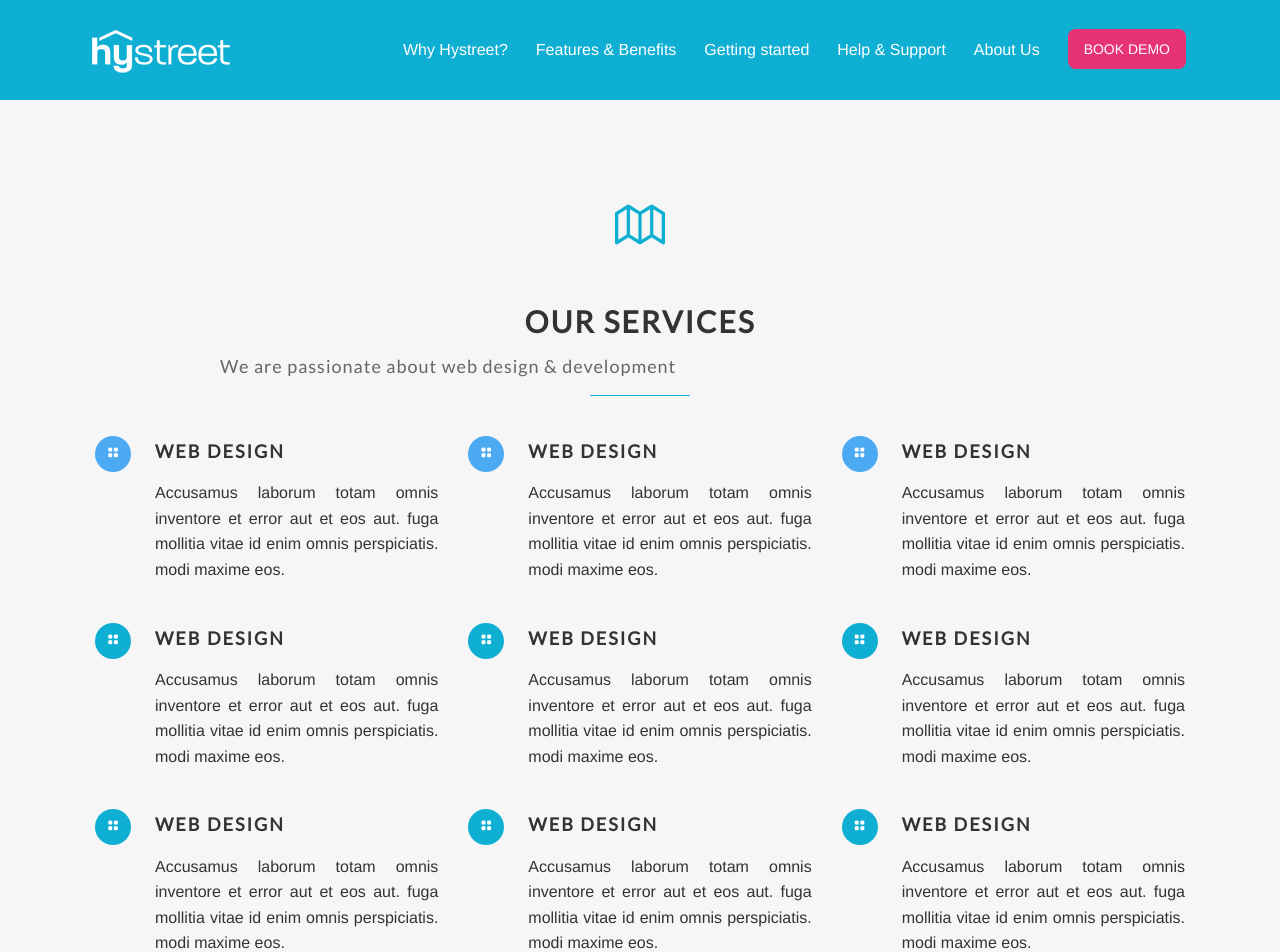
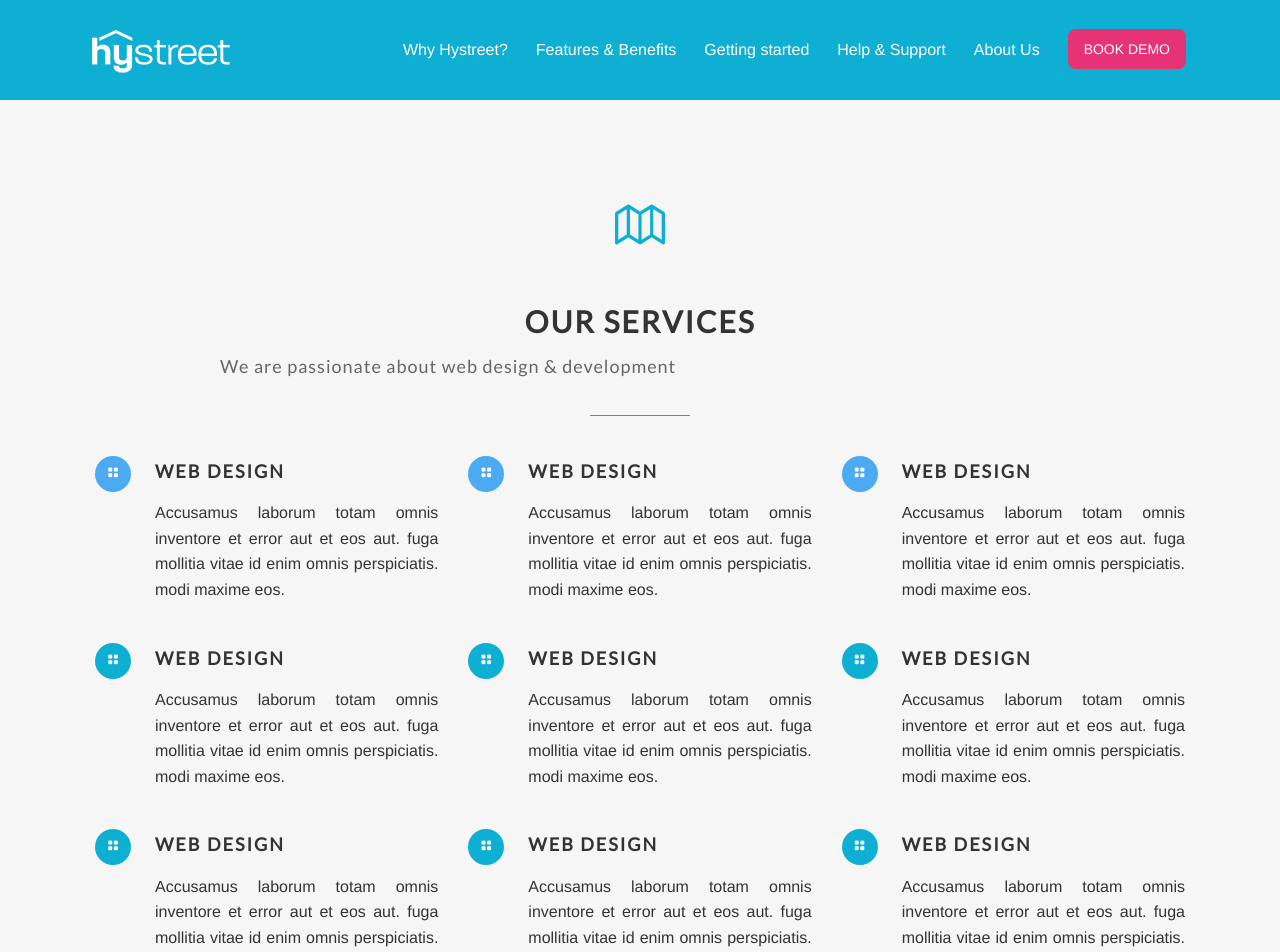
Before and after one commit to hystreet/hystreet.github.io, a Jekyll site: the page built from services.html, in a window 1280 px wide. Shown: the top 952 px of the page. Built offline with Jekyll 4.4.1, drawn with Linux system fonts in a browser that asks for light colours; some web fonts are replaced; a script that is not in the unit is left out.

Commit message:
padding bottom to <p>

```diff
--- a/css/style.css
+++ b/css/style.css
@@ -227,6 +227,7 @@
   color: #666666;
   letter-spacing: 1px;
   max-width: 75%;
+  padding-bottom:12px;
 }
 .special-title ul {
   font-family: "lato";
```
